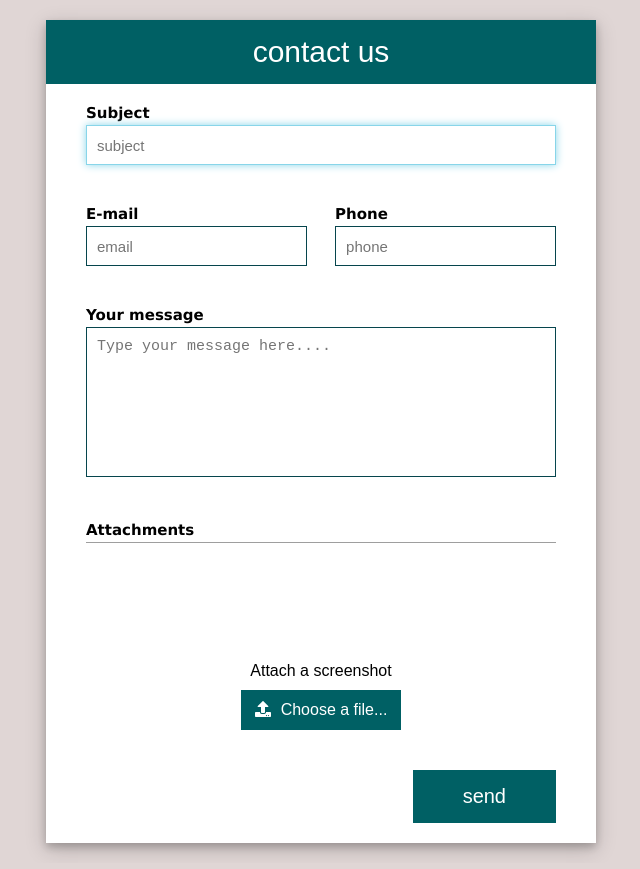
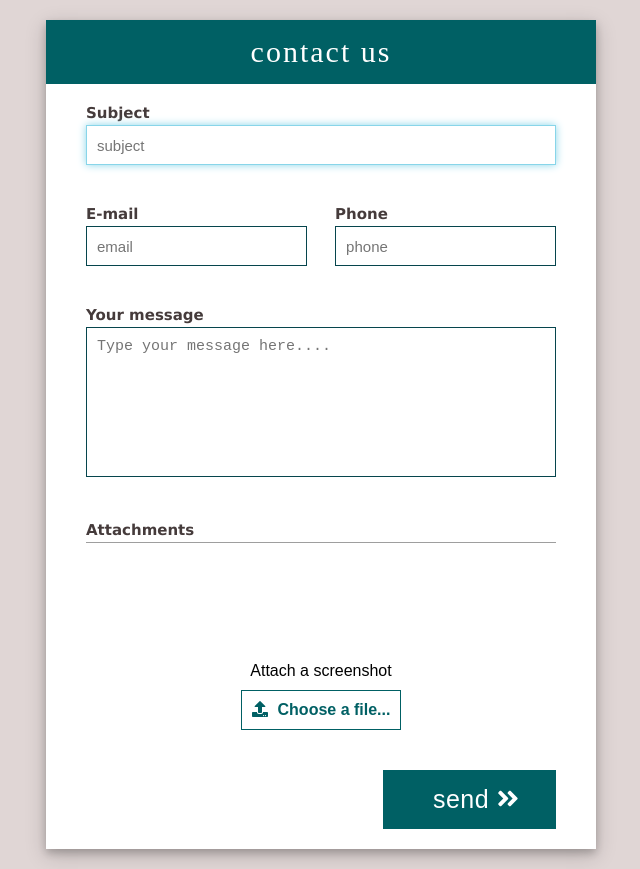
Before and after one commit to JonathanTGold/angular-node-express-nodemailer, an Angular app in the folder client/contact-form/: page / in a window 1280 px wide. Shown: the whole page, without its empty margins (319-959 px from the left). Built offline with nearby package versions, Linux system fonts and the light colour scheme.

Commit message:
add style

```diff
--- a/client/contact-form/src/app/contact-form/contact-form.component.css
+++ b/client/contact-form/src/app/contact-form/contact-form.component.css
@@ -46,11 +46,12 @@ textarea:focus, input:focus{
 }
 
 button {
-  padding: 15px 50px;
+  padding: 15px 37px 15px 50px;
   border: none;
   background: var(--form-color);
   color: white;
-  font-size: 20px;
+  font-size: 25px;
+  letter-spacing: 0.5px;
 }
 
 button:hover {
@@ -65,12 +66,13 @@ button:hover {
   margin-bottom: 3px;
   font-weight: bold !important;
   font: 15px "Lucida Sans Unicode", "Lucida Grande", sans-serif;
+  color: #453b3b;
 }
 
 .header {
   font-size:30px;
-  /* margin: 30px; */
-  padding: 15px;
+  font-family: ariel;
+  letter-spacing: 2px;  padding: 15px;
   font-weight: 500;
   color: white;
 }
@@ -83,16 +85,16 @@ button:hover {
   width: 160px;
   height: 40px;
   position: relative;
-  background-color: var(--form-color);
-  color: white;
   margin: 0 auto;
-}
-
-.file-input-container:hover {
   background-color: white;
   color: var(--form-color);
   border: 1px solid var(--form-color);
   font-weight: 550;
+}
+
+.file-input-container:hover {
+  background-color: var(--form-color);
+  color: white;
 }
 
 
@@ -166,7 +168,7 @@ img {
 
 
 ::-webkit-scrollbar {
-  height: 10px;
+  height: 5px;
 }
 
 ::-webkit-scrollbar-track {
@@ -191,6 +193,11 @@ img {
 
 .attachments-conteinr {
   display: flex;
+}
+
+.contact-submit fa-icon {
+  font-size: 25px;
+  margin: 0px 0px 0px 8px;
 }
 
 /* ------------------------------ */
--- a/client/contact-form/src/app/contact-form/contact-form.component.html
+++ b/client/contact-form/src/app/contact-form/contact-form.component.html
@@ -42,6 +42,6 @@
         </div>
     </section>
     <section class="send-section">
-        <button class="contact-submit">send</button>
+        <button class="contact-submit"><fa-icon [icon]="faAngleDoubleRight"></fa-icon>send</button>
     </section>
 </form>
--- a/client/contact-form/src/app/contact-form/contact-form.component.ts
+++ b/client/contact-form/src/app/contact-form/contact-form.component.ts
@@ -2,7 +2,7 @@ import { Component, OnInit } from '@angular/core';
 import { NgForm } from '@angular/forms';
 import {DataManagerService} from '../data-manager.service';
 
-import { faUpload, faPaperclip } from '@fortawesome/free-solid-svg-icons';
+import { faUpload, faPaperclip, faAngleDoubleRight } from '@fortawesome/free-solid-svg-icons';
 
 @Component({
   selector: 'app-contact-form',
@@ -14,6 +14,7 @@ export class ContactFormComponent implements OnInit {
   preview: any[] = [];
   faUpload = faUpload;
   faPaperclip = faPaperclip;
+  faAngleDoubleRight = faAngleDoubleRight;
 
   constructor(private dataManagerService:DataManagerService) { }
 
```
